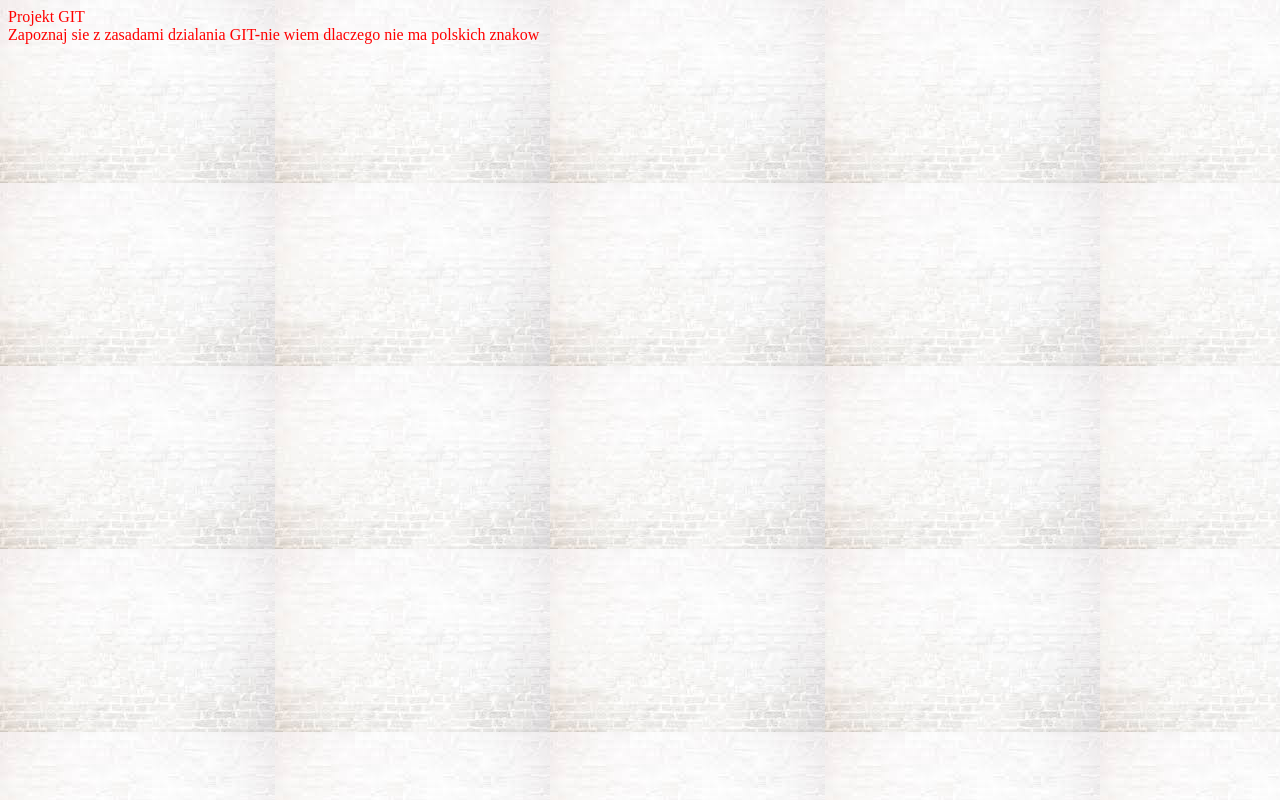
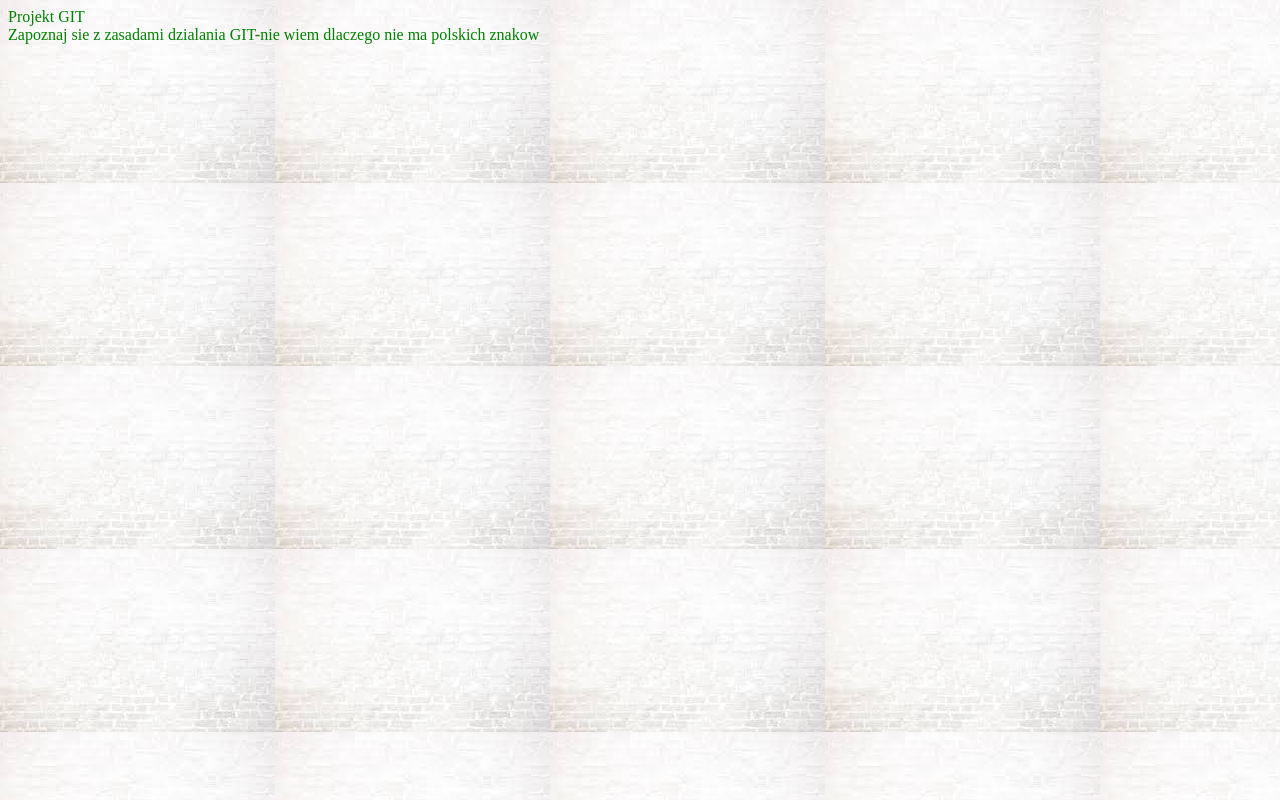
Before and after one commit to emilaw/projekt-startowy, a plain HTML site: page index.html in a window 1280 px wide. Drawn offline with Linux system fonts and the light colour scheme.

Commit message:
3 zmiana

```diff
--- a/index.html
+++ b/index.html
@@ -4,4 +4,4 @@ Zapoznaj sie z zasadami dzialania GIT-nie wiem dlaczego nie ma polskich znakow
 <html>
 <head>
 <title>Cwiczenie 1</title>
-<body background="tlo1.jpg" text="red">
+<body background="tlo1.jpg" text="green">
```
